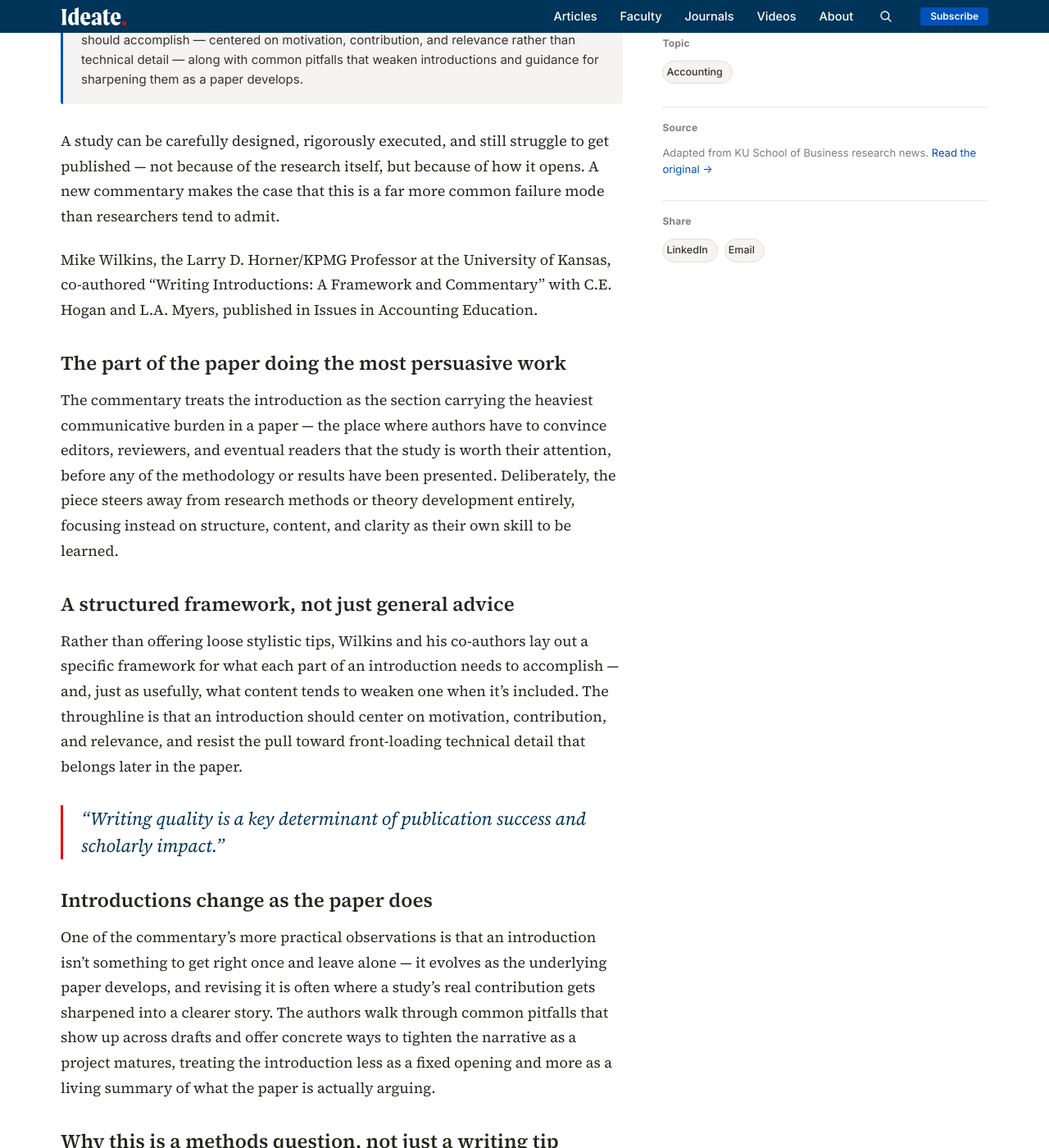
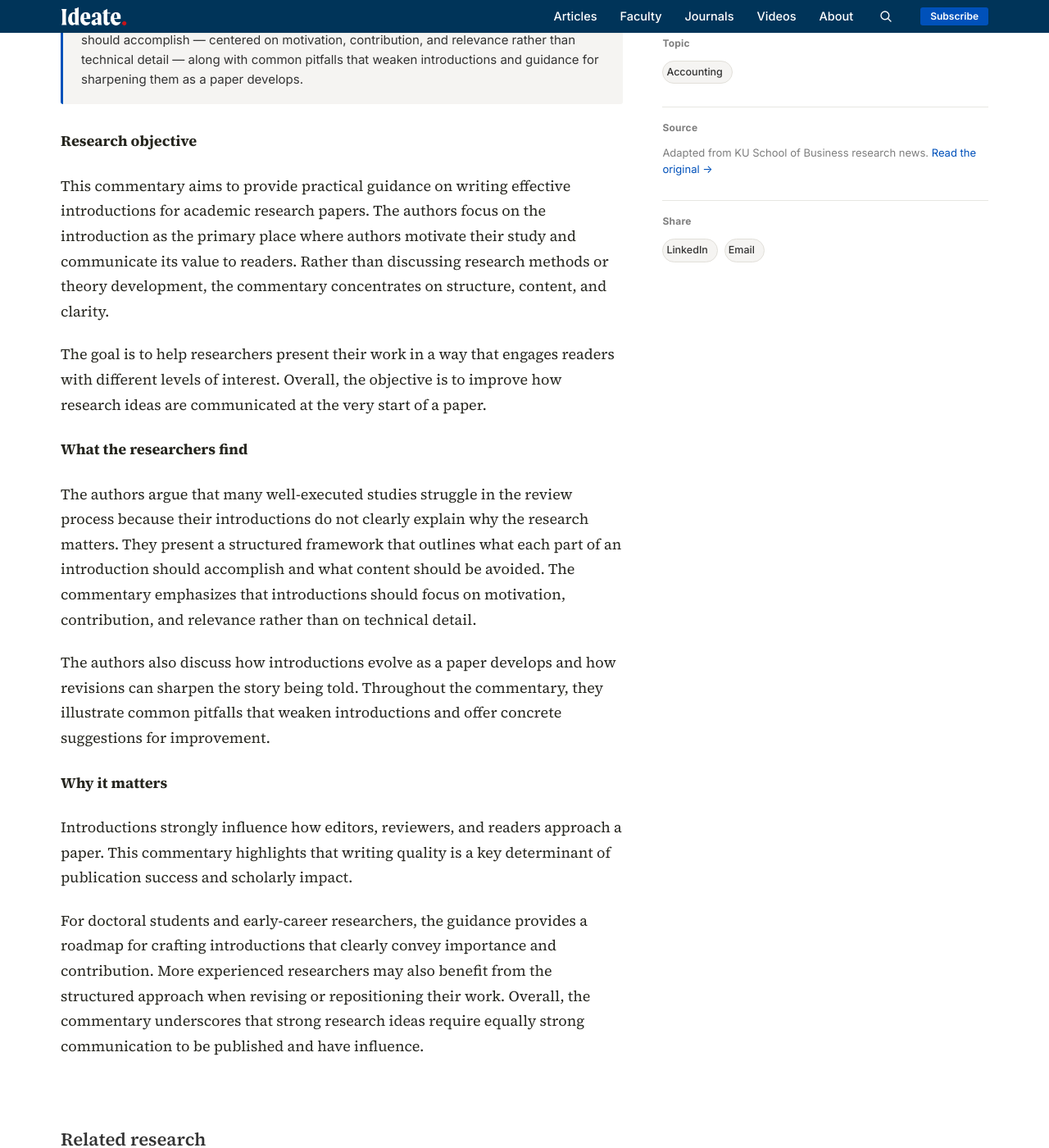
Before and after one commit to KUBschool/ideate, a Jekyll site: the page built from _articles/2025-01-01-writing-research-introductions.md, in a window 1280 px wide and 1400 px high, scrolled down 1034 px. Shown: the whole window at 82% size. Built offline with Jekyll 4.4.1, drawn with Linux system fonts in a browser that asks for light colours; some of the changed text lies outside the part shown.

Commit message:
Update Article “2025-01-01-writing-research-introductions”

```diff
--- a/_articles/2025-01-01-writing-research-introductions.md
+++ b/_articles/2025-01-01-writing-research-introductions.md
@@ -1,44 +1,44 @@
 ---
 title: "Why good research still gets rejected: the introduction problem"
-dek: "A commentary from three accounting researchers argues that well-executed studies routinely stumble in peer review for a reason that has nothing to do with the research itself — a weak opening that never makes the case for why it matters."
+dek: A commentary from three accounting researchers argues that well-executed
+  studies routinely stumble in peer review for a reason that has nothing to do
+  with the research itself — a weak opening that never makes the case for why it
+  matters.
 topic: accounting
+faculty:
+  - mike-wilkins
+byline: Mike Wilkins
+date: 2025-02-01
+image: /assets/uploads/journal-introduction.jpeg
+image_tint: limestone
+featured: false
+source_url: https://business.ku.edu/research-and-faculty/accounting/research-insights
+answer_box: A commentary on academic writing argues that many well-executed
+  research studies struggle in peer review because their introductions fail to
+  clearly establish why the research matters. The authors present a structured
+  framework for what an introduction should accomplish — centered on motivation,
+  contribution, and relevance rather than technical detail — along with common
+  pitfalls that weaken introductions and guidance for sharpening them as a paper
+  develops.
 series:
   - methodology
-faculty:
-  - mike-wilkins
-byline: "Mike Wilkins"
-date: 2025-01-01
-image_tint: limestone
-featured: false
-source_url: "https://business.ku.edu/research-and-faculty/accounting/research-insights"
-answer_box: >-
-  A commentary on academic writing argues that many well-executed
-  research studies struggle in peer review because their introductions
-  fail to clearly establish why the research matters. The authors
-  present a structured framework for what an introduction should
-  accomplish — centered on motivation, contribution, and relevance
-  rather than technical detail — along with common pitfalls that weaken
-  introductions and guidance for sharpening them as a paper develops.
+journal: Issues in Accounting Education
+journal_url: https://publications.aaahq.org/iae/article-abstract/40/1/1/12702/Writing-Introductions-A-Framework-and-Commentary?redirectedFrom=fulltext
 ---
+#### Research objective
 
-A study can be carefully designed, rigorously executed, and still struggle to get published — not because of the research itself, but because of how it opens. A new commentary makes the case that this is a far more common failure mode than researchers tend to admit.
+This commentary aims to provide practical guidance on writing effective introductions for academic research papers. The authors focus on the introduction as the primary place where authors motivate their study and communicate its value to readers. Rather than discussing research methods or theory development, the commentary concentrates on structure, content, and clarity.
 
-Mike Wilkins, the Larry D. Horner/KPMG Professor at the University of Kansas, co-authored "Writing Introductions: A Framework and Commentary" with C.E. Hogan and L.A. Myers, published in Issues in Accounting Education.
+The goal is to help researchers present their work in a way that engages readers with different levels of interest. Overall, the objective is to improve how research ideas are communicated at the very start of a paper.
 
-## The part of the paper doing the most persuasive work
+#### What the researchers find
 
-The commentary treats the introduction as the section carrying the heaviest communicative burden in a paper — the place where authors have to convince editors, reviewers, and eventual readers that the study is worth their attention, before any of the methodology or results have been presented. Deliberately, the piece steers away from research methods or theory development entirely, focusing instead on structure, content, and clarity as their own skill to be learned.
+The authors argue that many well-executed studies struggle in the review process because their introductions do not clearly explain why the research matters. They present a structured framework that outlines what each part of an introduction should accomplish and what content should be avoided. The commentary emphasizes that introductions should focus on motivation, contribution, and relevance rather than on technical detail.
 
-## A structured framework, not just general advice
+The authors also discuss how introductions evolve as a paper develops and how revisions can sharpen the story being told. Throughout the commentary, they illustrate common pitfalls that weaken introductions and offer concrete suggestions for improvement.
 
-Rather than offering loose stylistic tips, Wilkins and his co-authors lay out a specific framework for what each part of an introduction needs to accomplish — and, just as usefully, what content tends to weaken one when it's included. The throughline is that an introduction should center on motivation, contribution, and relevance, and resist the pull toward front-loading technical detail that belongs later in the paper.
+#### Why it matters
 
-> "Writing quality is a key determinant of publication success and scholarly impact."
+Introductions strongly influence how editors, reviewers, and readers approach a paper. This commentary highlights that writing quality is a key determinant of publication success and scholarly impact.
 
-## Introductions change as the paper does
-
-One of the commentary's more practical observations is that an introduction isn't something to get right once and leave alone — it evolves as the underlying paper develops, and revising it is often where a study's real contribution gets sharpened into a clearer story. The authors walk through common pitfalls that show up across drafts and offer concrete ways to tighten the narrative as a project matures, treating the introduction less as a fixed opening and more as a living summary of what the paper is actually arguing.
-
-## Why this is a methods question, not just a writing tip
-
-It's tempting to file this under "writing advice" and move on, but the commentary's real claim is more foundational: if a genuinely strong study can fail to land its contribution because of how it's framed, then the *communication* of research is inseparable from the research process itself, not a cosmetic layer applied at the end. For doctoral students and early-career researchers, that reframing offers a concrete roadmap. For more experienced scholars, it's a useful prompt to revisit work that might be underselling its own contribution — a reminder that even excellent research still has to make its case.
+For doctoral students and early-career researchers, the guidance provides a roadmap for crafting introductions that clearly convey importance and contribution. More experienced researchers may also benefit from the structured approach when revising or repositioning their work. Overall, the commentary underscores that strong research ideas require equally strong communication to be published and have influence.
```
Also changed, not shown: assets/uploads/journal-introduction.jpeg (added).
